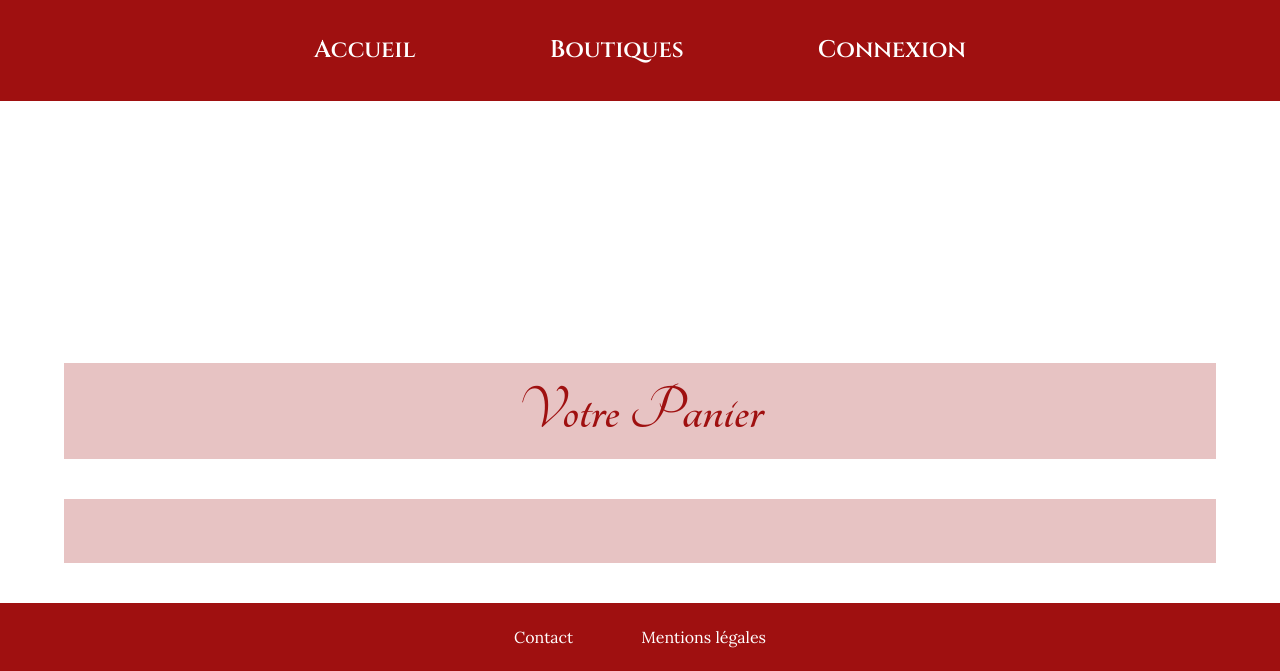
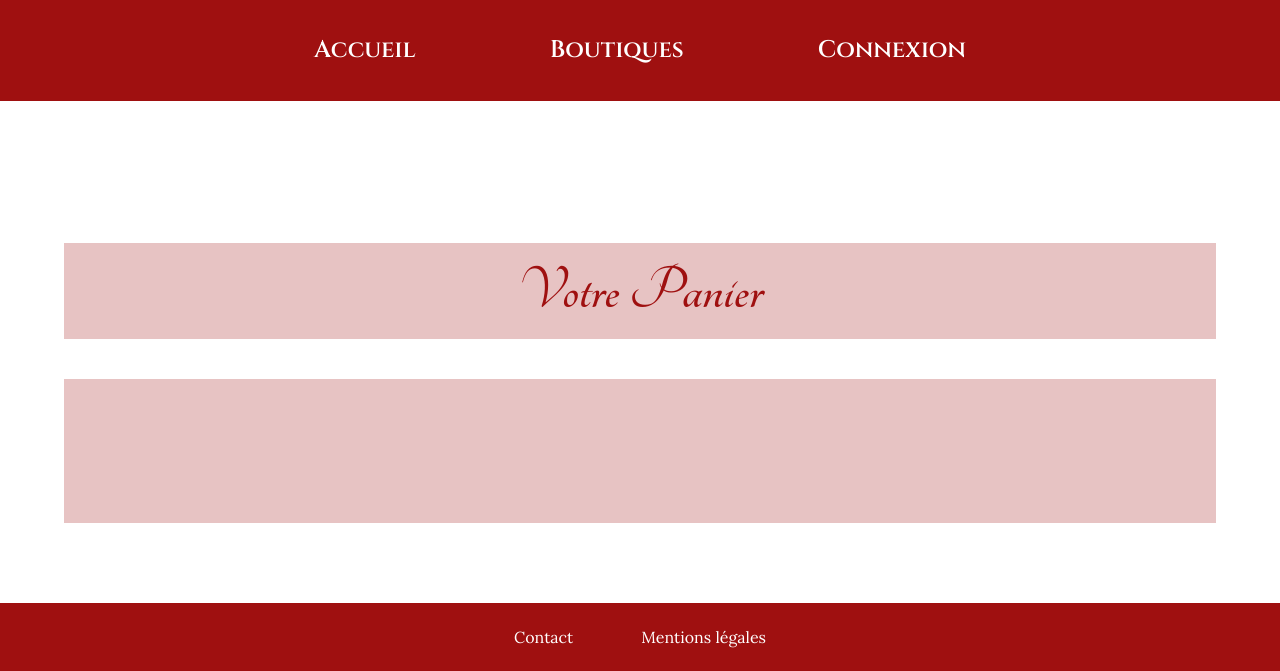
Before and after one commit to PingouinTrash/SAE-203-GitHub, a PHP site: page /SAE-203-GITHUB/panier.php in a window 1280 px wide. Shown: the part 129-800 px from the top of the page. Run offline with PHP 8.4, Linux system fonts and the light colour scheme.

Commit message:
changement mise en forme

```diff
--- a/css/styles.css
+++ b/css/styles.css
@@ -142,6 +142,8 @@ body {
     font-family: "Lora", serif;
     font-size: 1rem;
     padding: 1rem;
+    margin-top: 2.5rem;
+    margin-bottom: 2.5rem;
 }
 
 .boutique-desc {
@@ -158,7 +160,6 @@ body {
     color: #9F1010;
     background-color: #E7C3C3;
     margin-top: 2.5rem;
-    margin-bottom: 2.5rem;
 }
 
 .retour {
```
